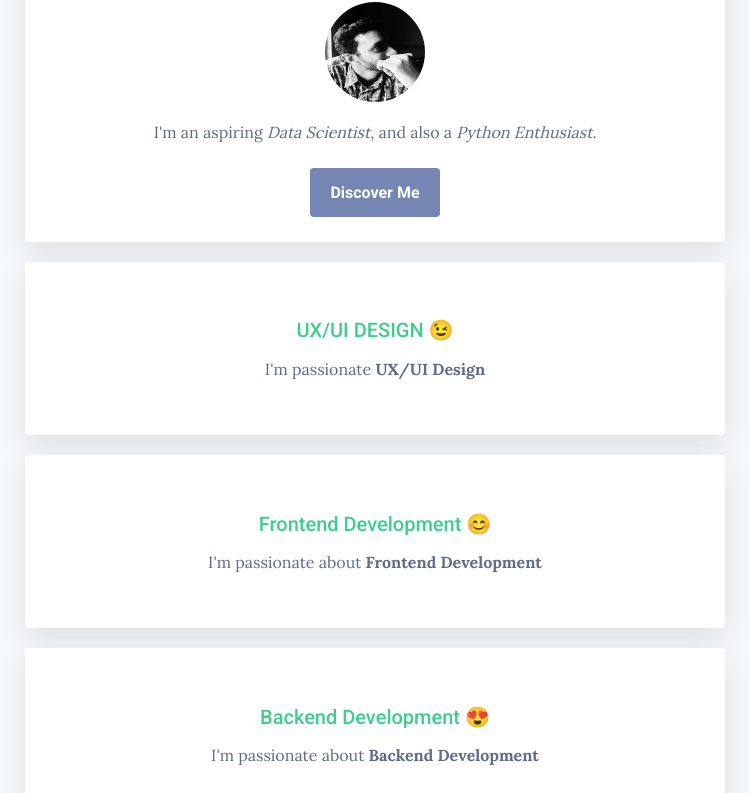
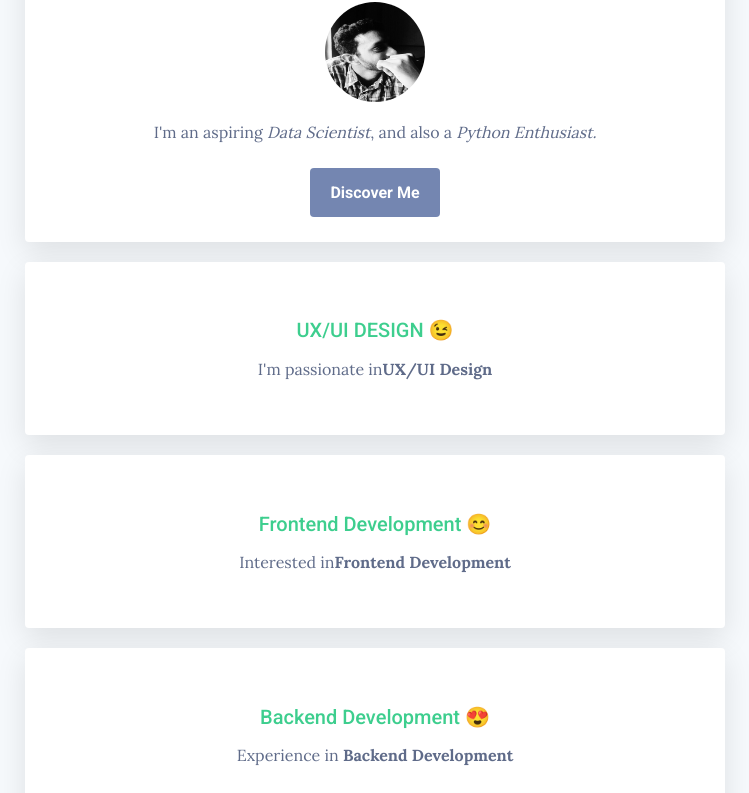
Before and after one commit to ajmalmohammedn/my-profile, a plain HTML site: page index.html in a window 1280 px wide. Shown: the part 159-952 px from the top of the page, without its empty margins (265-1014 px from the left). Drawn offline with Linux system fonts and the light colour scheme.

Commit message:
text channged

```diff
--- a/index.html
+++ b/index.html
@@ -19,15 +19,15 @@
 		</div>
 		<div class="card-white">
 			<h2>UX/UI DESIGN &#128521;</h2>
-			<p>I'm passionate <strong>UX/UI Design</strong></p>
+			<p>I'm passionate in<strong>UX/UI Design</strong></p>
 		</div>
 		<div class="card-white">
 			<h2>Frontend Development &#128522;</h2>
-			<p>I'm passionate about <strong>Frontend Development</strong></p>
+			<p>Interested in<strong>Frontend Development</strong></p>
 		</div>
 		<div class="card-white">
 			<h2>Backend Development &#128525;</h2>
-			<p>I'm passionate about <strong>Backend Development</strong></p>
+			<p>Experience in <strong>Backend Development</strong></p>
 		</div>
 		<div class="card-white">
 			<h2>Follow me</h2>
```
